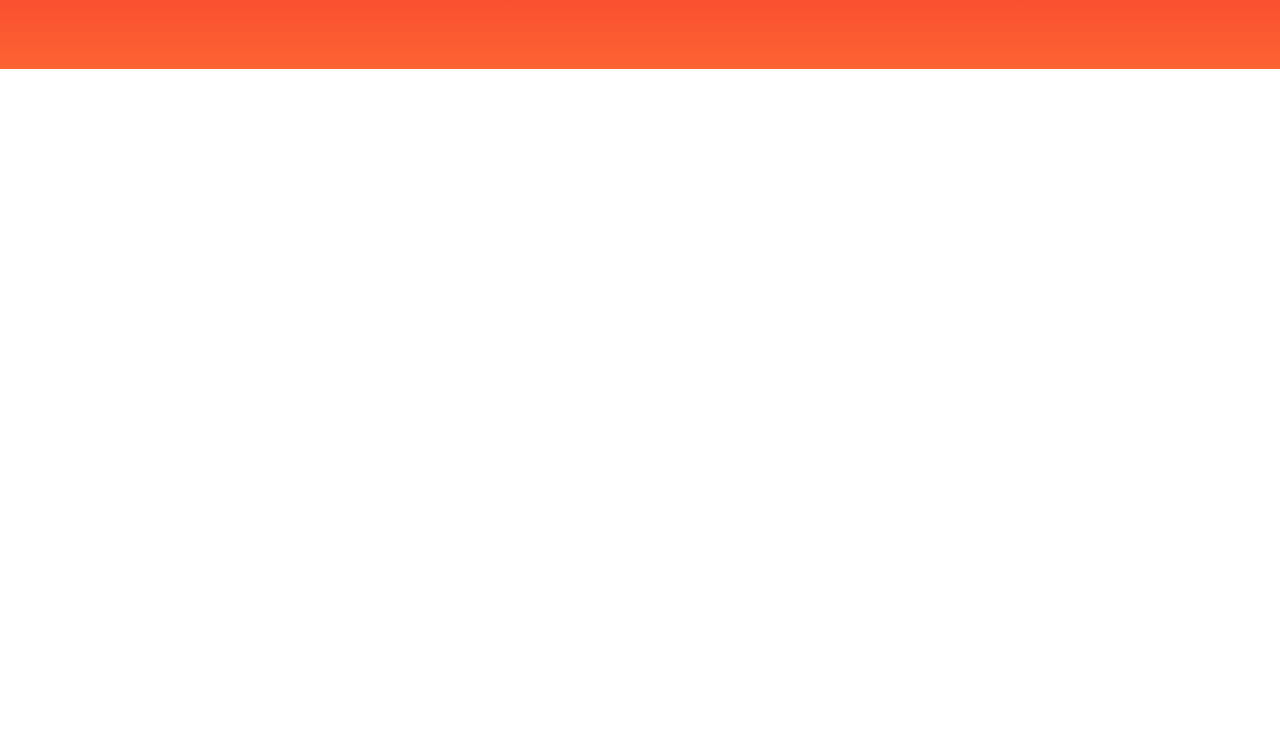
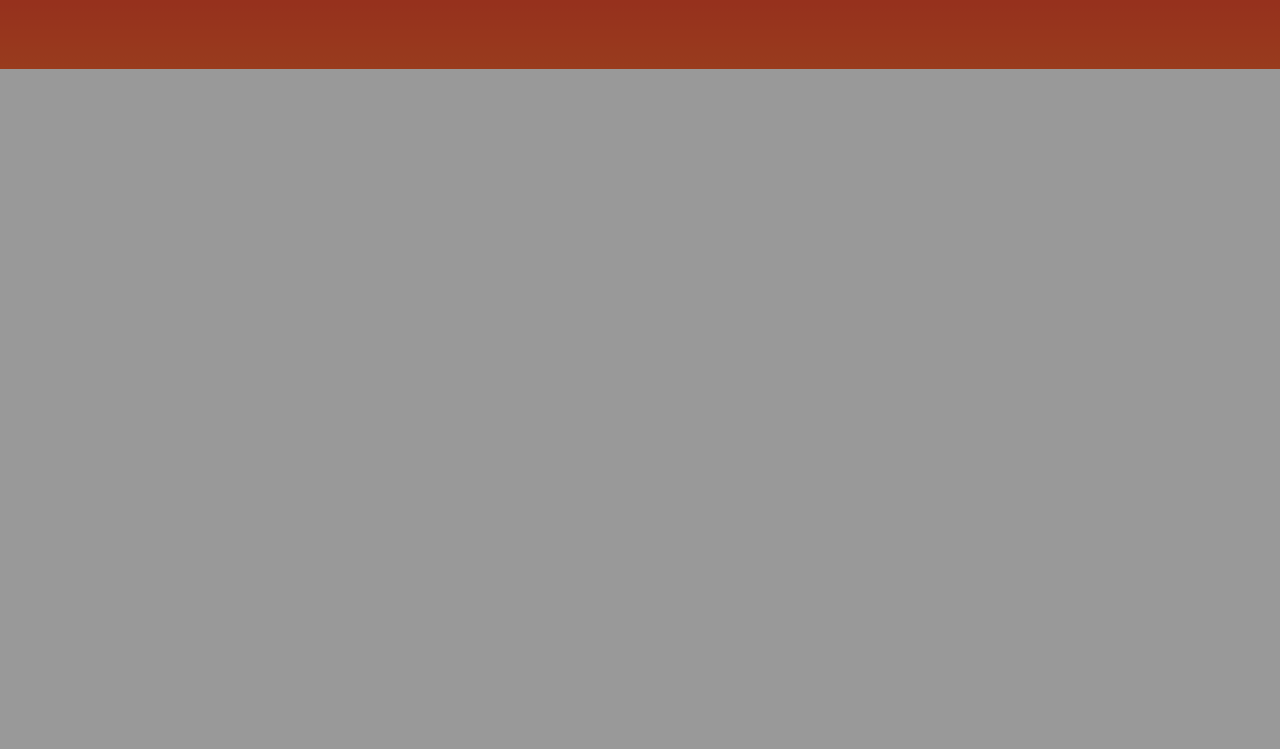
Before and after one commit to hiepp12A3/Html-Css-Zero-To-Hero, a plain HTML site: page F8_shopee/index.html in a window 1280 px wide. Shown: the part 51-800 px from the top of the page. Drawn offline with nearby package versions, Linux system fonts and the light colour scheme.

Commit message:
114 shopee: Base modal

```diff
--- a/F8_shopee/assets/css/base.css
+++ b/F8_shopee/assets/css/base.css
@@ -58,3 +58,33 @@ html {
         opacity: 1;
     }
 }
+
+
+/* Modal */
+
+.modal {
+    position: fixed;
+    top: 0;
+    right: 0;
+    bottom: 0;
+    left: 0;
+    display: flex;
+}
+
+
+/* tạo độ mờ */
+
+.modal__overlay {
+    position: absolute;
+    width: 100%;
+    height: 100%;
+    background-color: rgba(0, 0, 0, 0.4);
+}
+
+.modal__body {
+    background-color: var(--white-color);
+    margin: auto;
+    /* position: relative; */
+    z-index: 1;
+    border-radius: 5px;
+}
--- a/F8_shopee/index.html
+++ b/F8_shopee/index.html
@@ -149,9 +149,19 @@
 
         <!-- footer -->
         <footer class="footer">
+        </footer>
+    </div>
 
-        </footer>
+    <!-- Modal layout -->
+    <div class="modal">
+        <div class="modal__overlay">
 
+        </div>
+        <div class="modal__body">
+            <div class="modal__inner">
+
+            </div>
+        </div>
     </div>
 </body>
 
```
